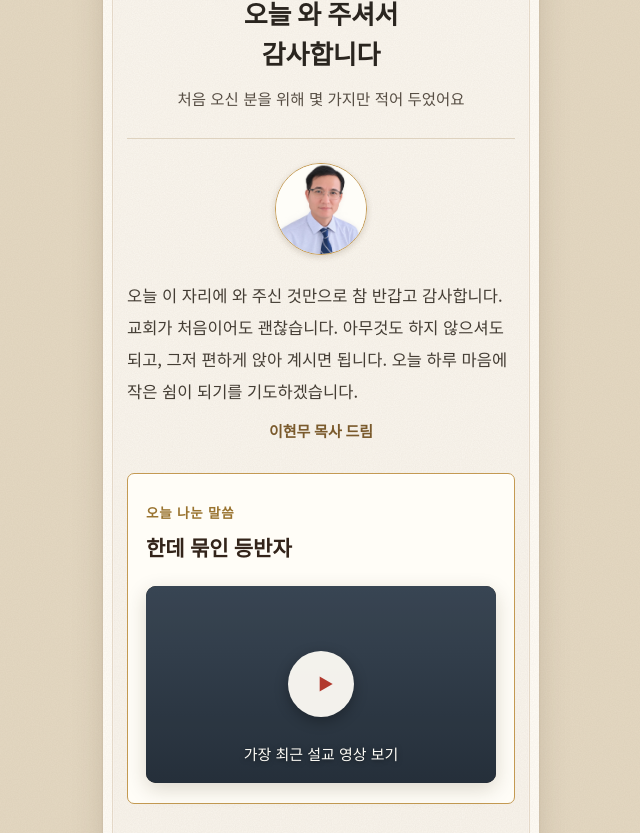
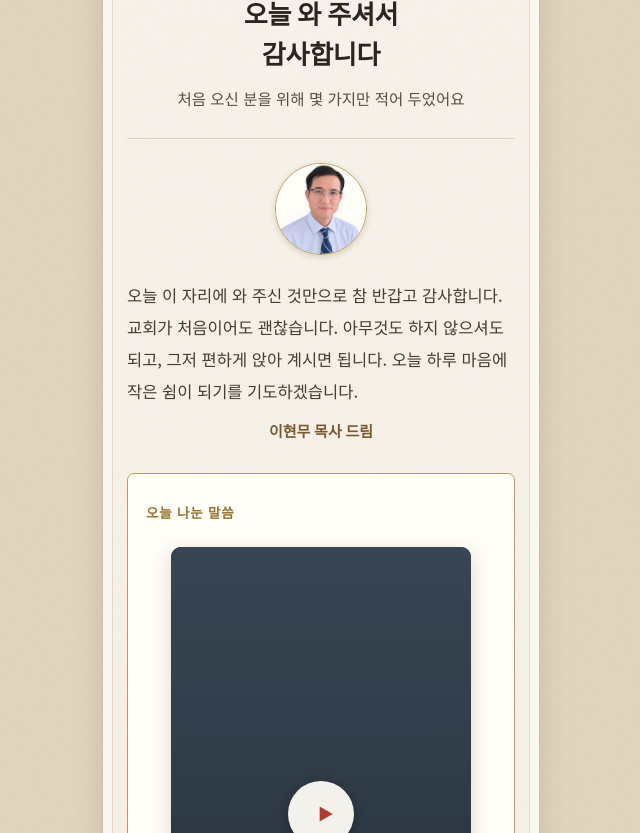
Before and after one commit to mgy800712-bot/yongin-chodae-church, a plain HTML site: page visit.html in a window 1280 px wide. Shown: the part 119-952 px from the top of the page, without its empty margins (319-959 px from the left). Drawn offline with Linux system fonts and the light colour scheme.

Commit message:
오늘 나눈 말씀에서 설교 제목을 빼고 영상을 세로 화면으로 바꾼다
제목은 손으로 고쳐야 해서 금방 묵은 글이 된다. 영상만 남기면 저절로 최신이 된다.
본문과 요약은 적어 두면 그대로 나온다. 제목은 말씀 카드에서 계속 쓴다.

Co-Authored-By: Claude Opus 5 <noreply@anthropic.com>

```diff
--- a/assets/invite.css
+++ b/assets/invite.css
@@ -184,7 +184,7 @@ footer p{font-family:var(--serif);font-size:14.5px;font-weight:500;line-height:2
 
 /* ─── 설교 영상 (오늘 나눈 말씀 안) ─── */
 .card2 .vid{margin-top:20px;border-radius:10px}
-.vid.tall{aspect-ratio:9/16;max-width:270px;margin-left:auto;margin-right:auto}
+.vid.tall{aspect-ratio:9/16;max-width:300px;margin-left:auto;margin-right:auto}
 .vid>button.plain{background:linear-gradient(#3b4a5a,#26323f)}
 .vid>button.plain::after{background:rgba(26,18,8,.08)}
 .vid .pt{position:absolute;left:0;right:0;bottom:16px;z-index:1;padding:0 14px;
--- a/visit.html
+++ b/visit.html
@@ -49,7 +49,6 @@
   <!-- 3. 오늘의 말씀 -->
   <div class="card2" id="today" hidden>
     <span class="lb">오늘 나눈 말씀</span>
-    <h3 id="todayTitle"></h3>
     <p class="ref" id="todayRef" hidden></p>
     <p id="todaySum" hidden></p>
     <!-- 설교 영상 — this-week.js 의 sermonVideo 를 비워 두면 채널 최신 영상이 나옵니다 -->
@@ -138,11 +137,10 @@
   // 맨 위 예배 날짜
   put('dayTop', v(w.date) && v(w.date) + ' 주일 예배');
 
-  // 오늘의 말씀 — 제목이 있을 때만 상자를 띄운다
-  if (put('todayTitle', v(w.title), 'today')) {
-    put('todayRef', v(w.verse));
-    put('todaySum', v(w.summary));
-  }
+  // 설교 제목은 보여 주지 않는다 — 손으로 고쳐야 해서 금방 묵은 글이 된다.
+  // (제목은 말씀 카드 card.html 에서만 쓴다)
+  put('todayRef', v(w.verse));
+  put('todaySum', v(w.summary));
 
   // 설교 영상 — 주소를 적지 않으면 채널에 올라온 가장 최근 영상이 나온다
   var CHANNEL_UPLOADS = 'UURYw9Ca3ssSym_KycnLJRMw';   // 이 채널이 올린 영상 전체, 최신 것부터
@@ -152,6 +150,8 @@
     var raw = v(w.sermonVideo);
     var hit = /(?:v=|youtu\.be\/|shorts\/|live\/|embed\/)([A-Za-z0-9_-]{11})/.exec(raw);
     var src;
+
+    box.classList.add('tall');   // 쇼츠처럼 세로 화면으로 보여 준다
 
     if (hit) {
       // 주소를 적어 두었으면 그 영상만 나온다. 쇼츠면 세로로 보여 준다
@@ -163,7 +163,6 @@
         if (big.naturalWidth > 480) btn.style.backgroundImage = 'url(' + big.src + ')';
       };
       big.src = 'https://i.ytimg.com/vi/' + hit[1] + '/maxresdefault.jpg';
-      if (/\/shorts\//.test(raw)) box.classList.add('tall');
       document.getElementById('sermonLabel').textContent = '설교 영상 보기';
     } else {
       src = 'https://www.youtube-nocookie.com/embed/videoseries?list=' + CHANNEL_UPLOADS + '&autoplay=1&rel=0';
```
